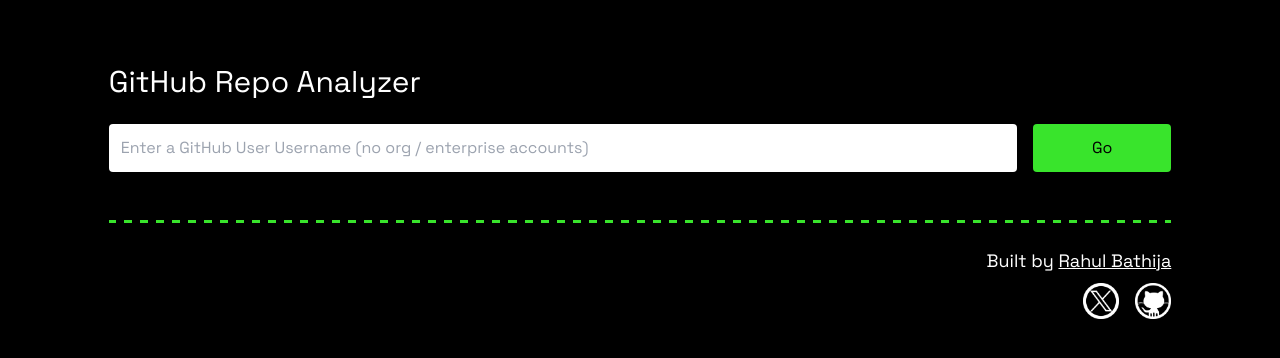
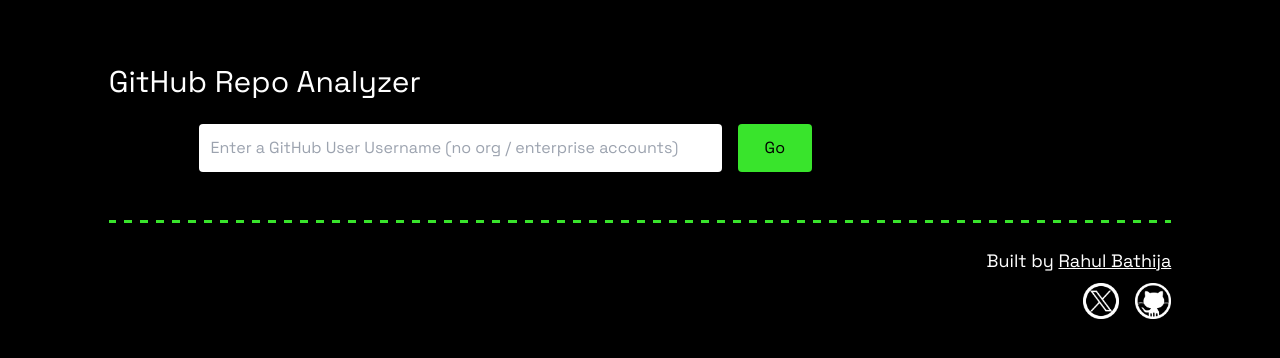
Before and after one commit to rahulbathijaa/Github-Repo-Analyzer, a Next.js app in the folder frontend/: page / in a window 1280 px wide. Shown: the top 358 px of the page. Built offline with nearby package versions, Linux system fonts and the light colour scheme; no server answers.

Commit message:
input field cleanup

```diff
--- a/frontend/app/page.tsx
+++ b/frontend/app/page.tsx
@@ -107,7 +107,7 @@
         <div style={{ gridColumn: '2 / 12' }}>
           <h1 className="text-3xl mb-6">GitHub Repo Analyzer</h1>
           <form
-            className="mt-6 grid grid-cols-12 gap-4 md:grid-cols-7"
+            className="mt-6 grid grid-cols-12 gap-4 md:grid-cols-12"
             onSubmit={(e) => {
               e.preventDefault();
               fetchAllData();
@@ -118,11 +118,11 @@
               placeholder="Enter a GitHub User Username (no org / enterprise accounts)"
               value={username}
               onChange={(e) => setUsername(e.target.value)}
-              className="col-span-12 md:col-span-6 p-3 text-base bg-white text-black border-none rounded"
+              className="col-span-12 md:col-start-2 md:col-span-6 p-3 text-base bg-white text-black border-none rounded"
             />
             <button
               type="submit"
-              className="col-span-12 md:col-span-1 p-3 bg-[#39E42C] text-black border-none rounded"
+              className="col-span-12 md:col-start-8 md:col-span-1 p-3 bg-[#39E42C] text-black border-none rounded"
             >
               Go
             </button>
```
